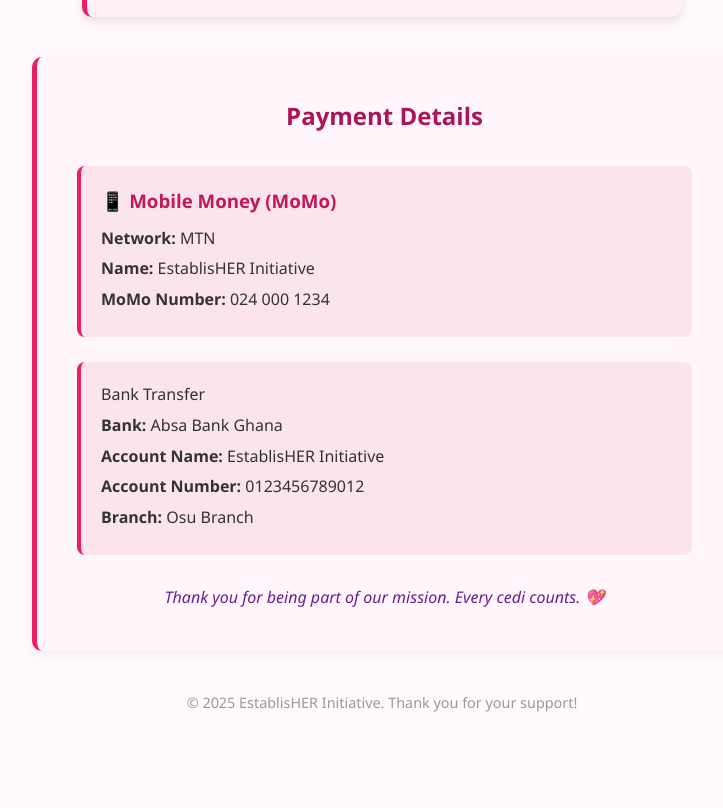
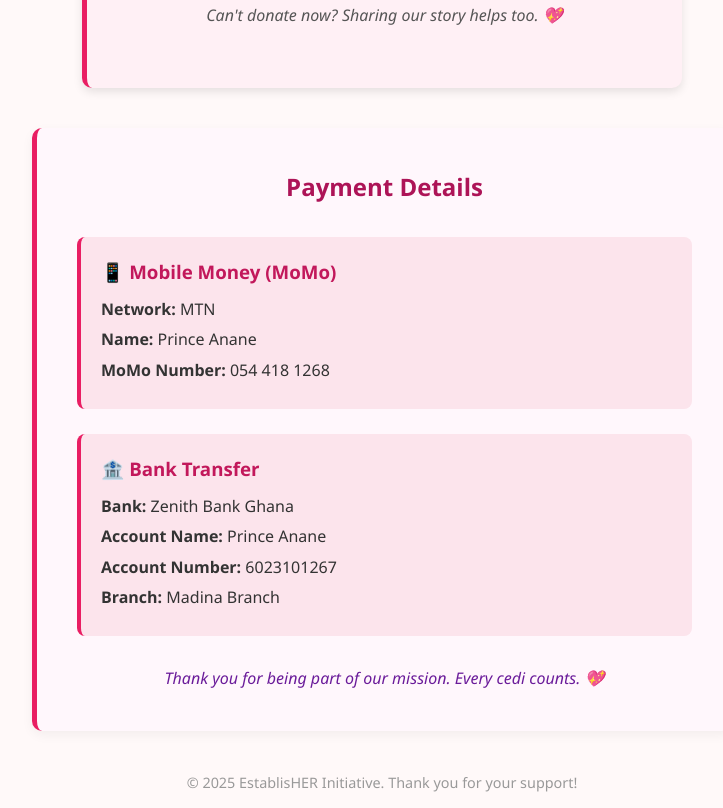
Before and after one commit to AliensOfMars1/EstablisHer, a plain HTML site: page donate.html in a window 1280 px wide. Shown: the part 879-1687 px from the top of the page, without its empty margins (258-981 px from the left). Before the commit the page ends 1613 px from the top, so only its background shows below. Drawn offline with Linux system fonts and the light colour scheme.

Commit message:
momo and bank details updated

```diff
--- a/donate.html
+++ b/donate.html
@@ -16,6 +16,7 @@
   <section class="donate-section">
     <h2>Make a Donation</h2>
     <p>We appreciate every bit of support. Your donation helps us reach more schools, mentor more girls, and create lasting impact.</p>
+    <p>Click on 💳 See Payment Details, after transfer kindly fill the donate form and Click on "Donate"</p>
   <button onclick="document.getElementById('payment-details').scrollIntoView({behavior: 'smooth'});" class="scroll-btn">
     💳 See Payment Details
   </button>
@@ -41,16 +42,16 @@
   <div class="donation-box">
     <h3>📱 Mobile Money (MoMo)</h3>
     <p><strong>Network:</strong> MTN</p>
-    <p><strong>Name:</strong> EstablisHER Initiative</p>
-    <p><strong>MoMo Number:</strong> 024 000 1234</p>
+    <p><strong>Name:</strong> Prince Anane</p>
+    <p><strong>MoMo Number:</strong> 054 418 1268</p>
   </div>
 
   <div class="donation-box">
-    <h3🏦>Bank Transfer</h3>
-    <p><strong>Bank:</strong> Absa Bank Ghana</p>
-    <p><strong>Account Name:</strong> EstablisHER Initiative</p>
-    <p><strong>Account Number:</strong> 0123456789012</p>
-    <p><strong>Branch:</strong> Osu Branch</p>
+    <h3>🏦 Bank Transfer</h3>
+    <p><strong>Bank:</strong> Zenith Bank Ghana</p>
+    <p><strong>Account Name:</strong> Prince Anane</p>
+    <p><strong>Account Number:</strong> 6023101267</p>
+    <p><strong>Branch:</strong> Madina Branch</p>
   </div>
 
   <p class="thank-you-note">Thank you for being part of our mission. Every cedi counts. 💖</p>
```
Also changed, not shown: Her.html (+1 -1 lines).
